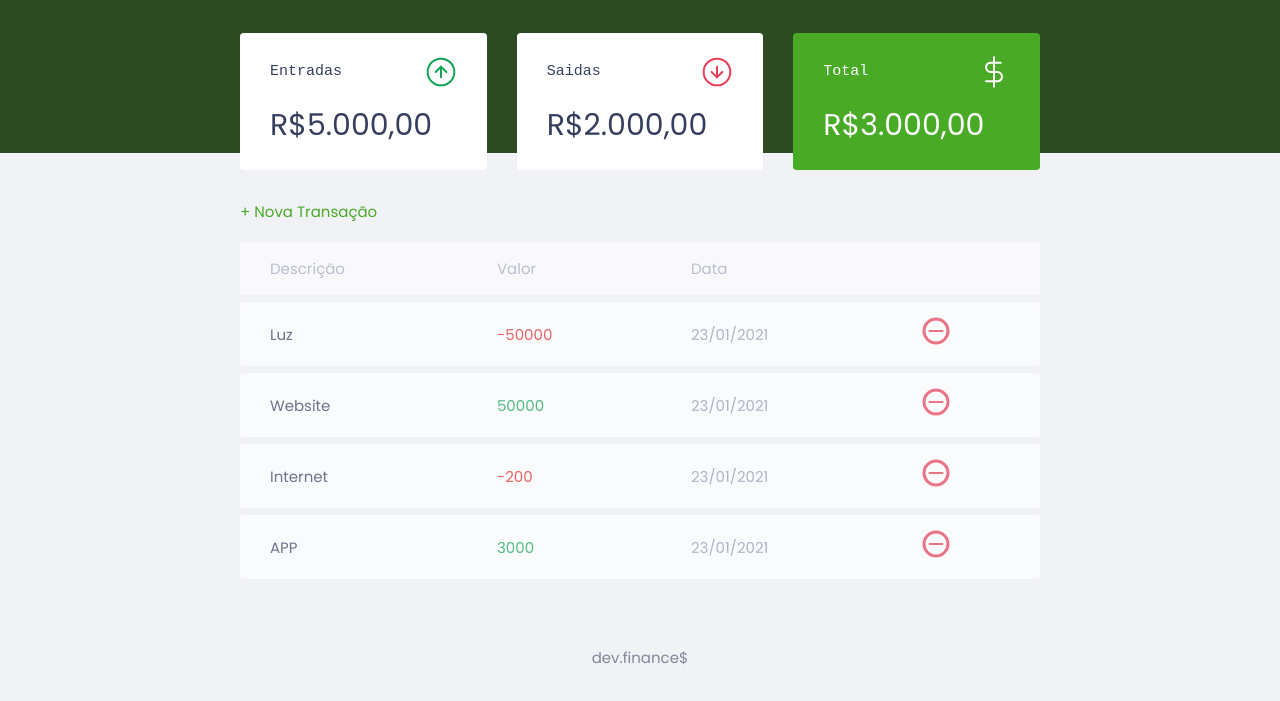
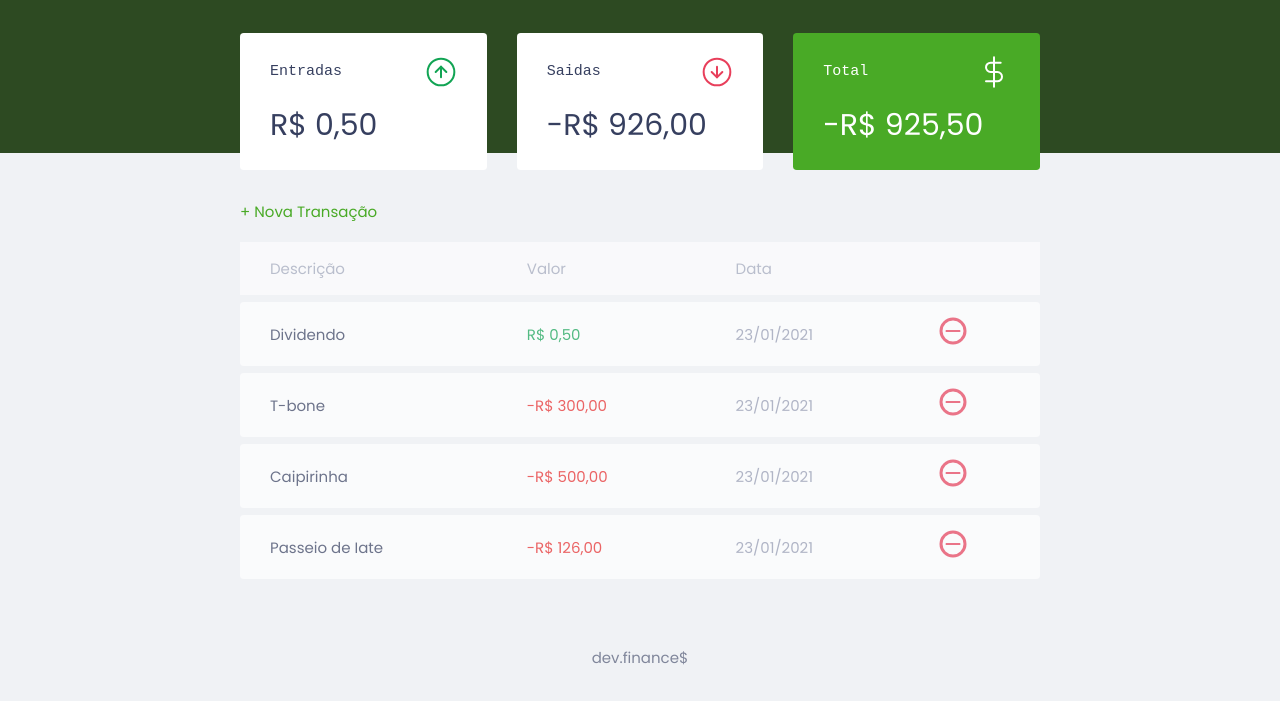
Before and after one commit to HPollefrone/dev.finances-aula, a plain HTML site: page index.html in a window 1280 px wide. Shown: the part 57-758 px from the top of the page. Drawn offline with Linux system fonts and the light colour scheme.

Commit message:
Quarto commit

```diff
--- a/index.html
+++ b/index.html
@@ -25,7 +25,7 @@
                    <samp>Entradas</samp>
                    <img src="./assets/income.svg"  alt="Imagem de entradas">
                 </h3>
-                <p>R$5.000,00</p>
+                <p id="incomeDisplay">R$5.000,00</p>
             </div>
 
             <div class="card">
@@ -33,14 +33,14 @@
                     <samp>Saidas</samp>
                    <img src="./assets/expense.svg"  alt="Imagem de saidas">
                 </h3>
-                <p>R$2.000,00</p>
+                <p id="expenseDisplay">R$2.000,00</p>
             </div>
             <div class="card total">
                 <h3>
                     <samp>Total</samp>
                    <img src="./assets/total.svg"  alt="Imagem de Total">
                 </h3>
-                <p>R$3.000,00</p>
+                <p  id="totalDisplay">R$3.000,00</p>
             </div>
         </section>
 
@@ -67,7 +67,7 @@
         <div class="modal">
             <div class="form">
                 <h2>Nova Transação</h2>
-                <form action="">
+                <form action="" onsubmit="Form.submit(event)">
                     <div class="input-group">
                         <label
                         class="sr-only"
--- a/scripts.js
+++ b/scripts.js
@@ -13,41 +13,68 @@ const Modal = {
     }
 }
 
-const transactions = [
+const Transaction = {
+    all: [
+        {
+
+        description: 'Dividendo',
+        amount: 50,
+        date: '23/01/2021',
+    },
     {
-        id: 1,
-        description: 'Luz',
+
+        description: 'T-bone ',
+        amount: -30000,
+        date: '23/01/2021',
+    },
+    {
+
+        description: 'Caipirinha',
         amount: -50000,
         date: '23/01/2021',
     },
     {
-        id: 2,
-        description: 'Website',
-        amount: 50000,
+
+        description: 'Passeio de Iate',
+        amount: -12600,
         date: '23/01/2021',
     },
-    {
-        id: 3,
-        description: 'Internet',
-        amount: -200,
-        date: '23/01/2021',
+    ],
+    add(transaction){
+        Transaction.all.push(transaction)
+
+        App.reload()
     },
-    {
-        id: 4,
-        description: 'APP',
-        amount: 3000,
-        date: '23/01/2021',
-    },]
+    remove(index){
+        Transaction.all.splice(index, 1)
 
-const Transaction = {
+        App.reload()
+    },
+
     incomes(){
-        // somar as entradas
+        let income = 0;
+        Transaction.all.forEach(transaction => {
+            if (transaction.amount > 0 ){
+                income += transaction.amount;
+            }
+        })
+
+        return income;
     },
+
     expenses(){
-        // somar as saídas
+        let expense = 0;
+        Transaction.all.forEach(transaction => {
+            if (transaction.amount < 0 ){
+                expense += transaction.amount;
+            }
+        })
+
+        return expense;
     },
+
     total(){
-        // entradas - saídas
+        return Transaction.incomes() + Transaction.expenses();
     }
 }
 
@@ -68,7 +95,7 @@ const DOM = {
         const html =`
 
             <td class="description">${transaction.description}</td>
-            <td class="${CSSclass}">${transaction.amount}</td>
+            <td class="${CSSclass}">${amount}</td>
             <td class="date">${transaction.date}</td>
             <td>
                 <img src="./assets/minus.svg" alt="Remover transação">
@@ -77,15 +104,66 @@ const DOM = {
     `
     return html
 
+    },
+
+    updateBalance(){
+        document
+        .getElementById('incomeDisplay')
+        .innerHTML = Utils.formatCurrency(Transaction.incomes())
+        document
+        .getElementById('expenseDisplay')
+        .innerHTML =  Utils.formatCurrency(Transaction.expenses())
+        document
+        .getElementById('totalDisplay')
+        .innerHTML = Utils.formatCurrency(Transaction.total())
+    },
+
+    ClearTransactions(){
+        DOM.transactionContainer.innerHTML = ""
     }
 }
 
 const Utils  = {
     formatCurrency(value){
         const signal = Number(value) < 0 ? "-" : ""
-        }
+
+        value = String(value).replace(/\D/g,"")
+
+        value = Number(value) / 100
+
+        value = value.toLocaleString("pt-BR",{
+            style: "currency",
+            currency:"BRL"
+        })
+
+        return (signal + value)
+    }
 }
 
-transactions.forEach(function(transaction){
-    DOM.addTransaction(transaction)
-})
+const Form = {
+    submit(event){
+        event.preventDefault()
+
+
+    }
+}
+
+const  App = {
+    init(){
+        Transaction.all.forEach(transaction =>{
+            DOM.addTransaction(transaction)
+        })
+
+        DOM.updateBalance()
+
+
+
+    },
+    reload(){
+        DOM.ClearTransactions()
+        App.init()
+    },
+
+}
+
+App.init()
```
